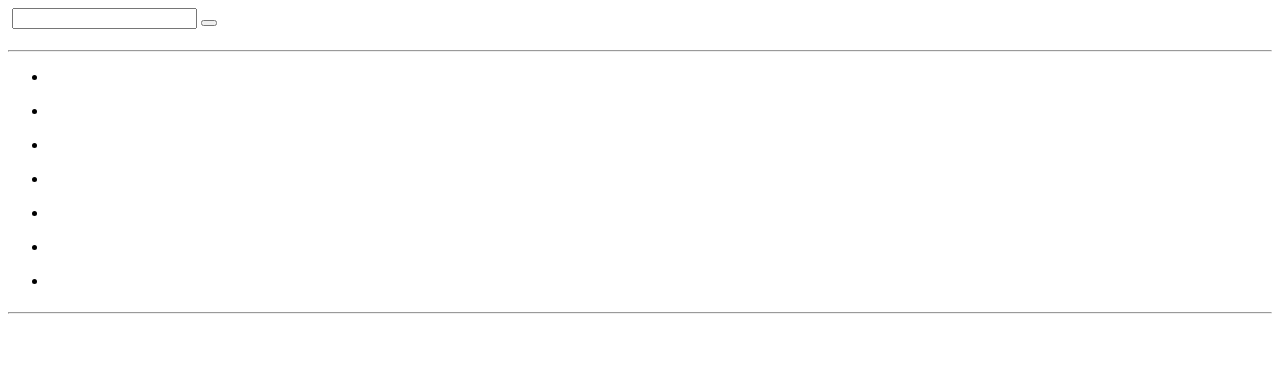
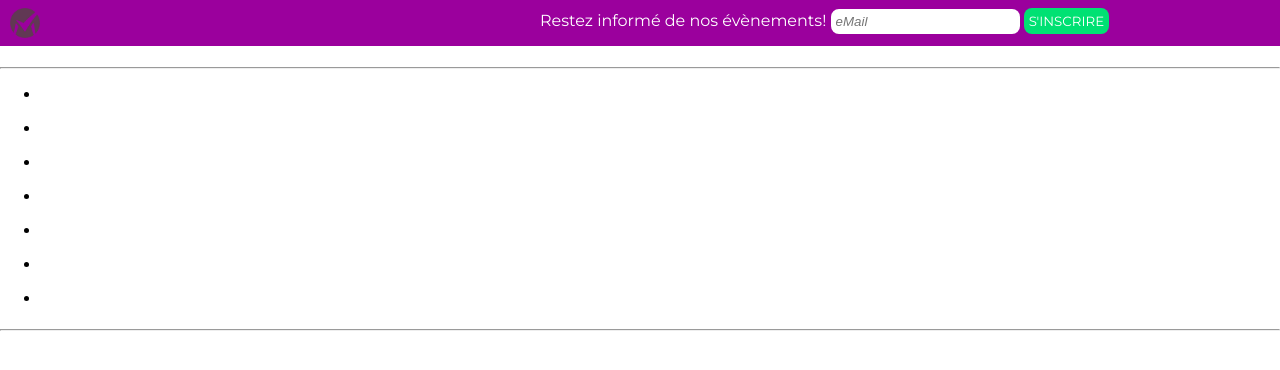
Before and after one commit to Bobby-Jack/24NovembreEx1Ryad, a plain HTML site: page exo1/index.html in a window 1280 px wide. Drawn offline with Linux system fonts and the light colour scheme.

Commit message:
Header supérieur terminé (revoir la police plus tard)

```diff
--- a/exo1/index.html
+++ b/exo1/index.html
@@ -1,20 +1,25 @@
 <!DOCTYPE html>
 <html lang="en">
+
 <head>
     <meta charset="UTF-8">
     <meta http-equiv="X-UA-Compatible" content="IE=edge">
     <meta name="viewport" content="width=device-width, initial-scale=1.0">
+    <link rel="stylesheet" href="public/css/style.css">
     <title>Exo1</title>
 </head>
+
 <body>
     <header>
-        <div id="purpleHeader">
-            <img src="" alt="">
-            <span></span>
-            <input type="text">
-            <button></button>
+        <div id="HeaderFirstZone">
+            <img id="HeaderContactImg" src="./public/image/many_contact_logo.png" alt="conatctLogo.png">
+            <div id="HeaderContactBox">
+                <span>Restez informé de nos évènements! </span>
+                <input id="HeaderInput" type="email" placeholder="eMail">
+                <button id="HeaderEmailBtn"><span>S'INSCRIRE</span></button>
+            </div>
         </div>
-        <div id="navBar">
+        <div id="HeaderNavBar">
             <div></div>
             <div>
                 <div class="navLink"></div>
@@ -76,4 +81,5 @@
         </div>
     </footer>
 </body>
+
 </html>
--- a/exo1/public/css/style.css
+++ b/exo1/public/css/style.css
@@ -0,0 +1,56 @@
+@font-face {
+    font-family: Montserrat-fit;
+    src: url(../fonts/Montserrat-VariableFont_wght.ttf);
+}
+
+@font-face {
+    font-family: Montserrat-medium;
+    src: url(../fonts/Montserrat-Medium.ttf);
+}
+
+
+
+body{
+    margin: 0px;
+}
+
+#HeaderFirstZone{
+    background-color: rgb(155, 0, 157);
+    display: flex;
+    padding-top: 8px;
+    padding-bottom: 8px;
+
+}
+
+#HeaderContactBox{
+    font-family: Montserrat-fit;
+    color: white;
+}
+
+#HeaderContactImg{
+    height: 30px;
+    width: 30px;
+    margin-right: 500px;
+    margin-left: 10px;
+}
+
+#HeaderInput, #HeaderEmailBtn{
+    border: none;
+    padding: 5px;
+    border-radius: 8px;
+}
+
+#HeaderInput{
+    font-style: italic;
+}
+
+#HeaderEmailBtn{
+    font-family: Montserrat-fit;
+    color: white;
+    background-color: rgb(0, 225, 115);
+    transition: 0.2s;
+}
+
+#HeaderEmailBtn:hover{
+    background-color: rgb(0, 133, 69);
+}
```
Also changed, not shown: exo1/public/fonts/Montserrat-Medium.ttf (added), exo1/public/fonts/Montserrat-VariableFont_wght.ttf (added), exo1/public/image/logo2.png (added), exo1/public/image/many_contact_logo.png (added), 1 other file.
